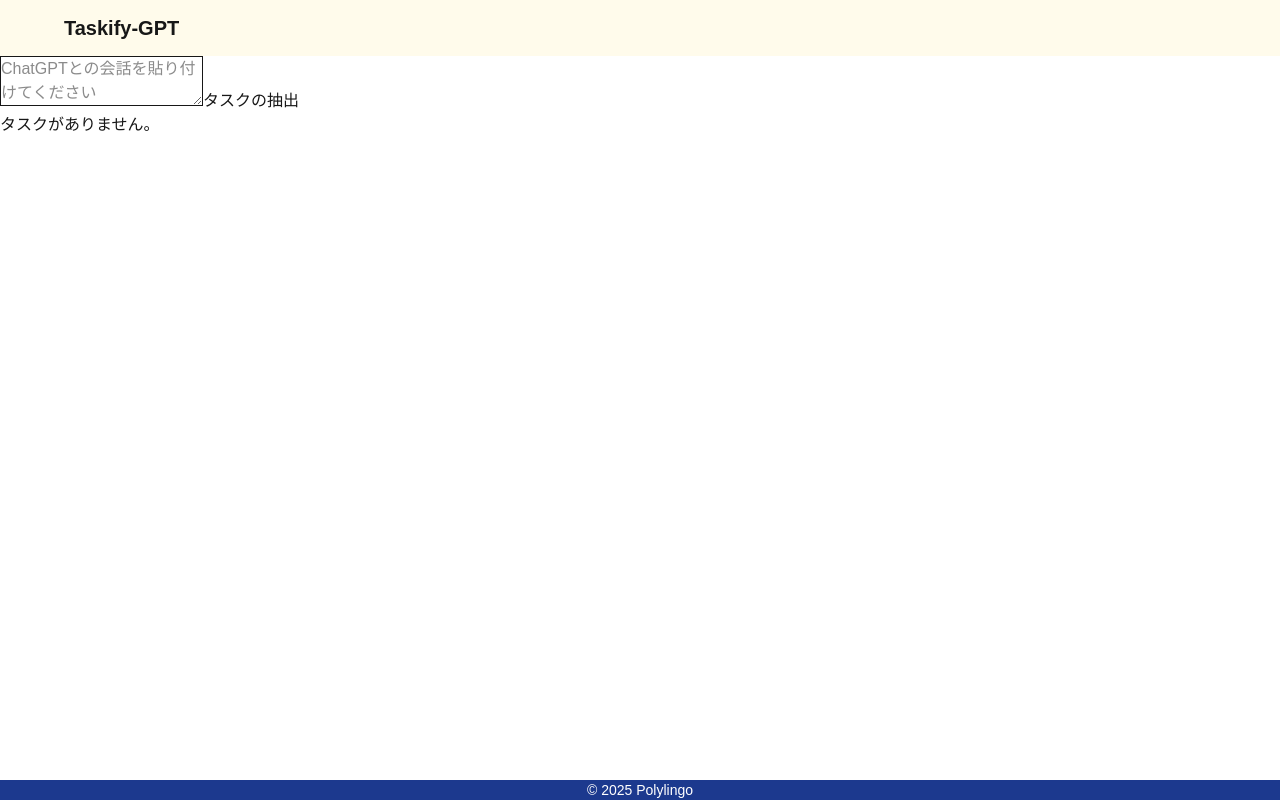
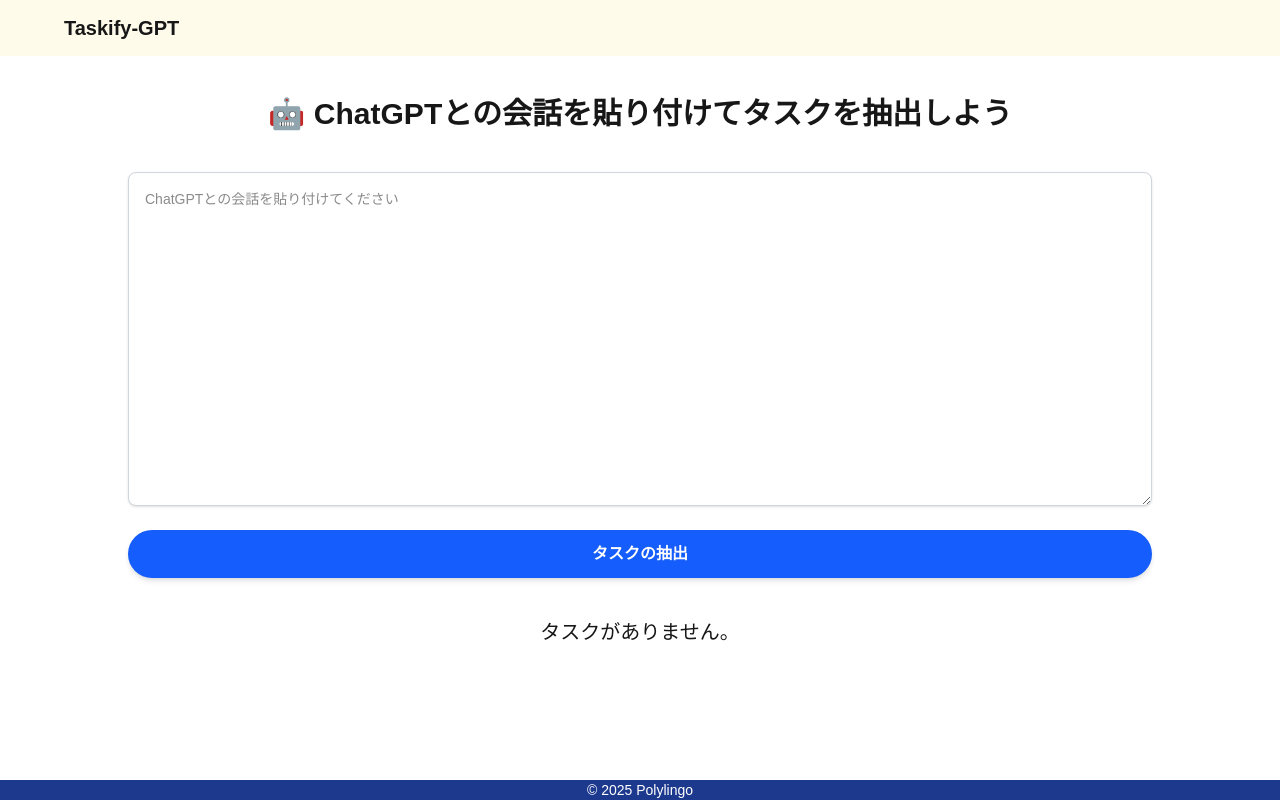
Before and after one commit to Yuji5117/Taskify-GPT, a Next.js app: page / in a window 1280 px wide. Built offline with nearby package versions, Linux system fonts and the light colour scheme.

Commit message:
Add style

```diff
--- a/src/app/page.tsx
+++ b/src/app/page.tsx
@@ -34,17 +34,29 @@
   };
 
   return (
+    <div className="max-w-5xl mx-auto py-10">
       <div>
+        <h2 className="text-3xl text-center font-bold">
+          🤖 ChatGPTとの会話を貼り付けてタスクを抽出しよう
+        </h2>
+        <div className="py-10 flex flex-col">
           <textarea
             value={chatText}
             onChange={handleChatChange}
-        className="border"
+            className="w-full p-4 rounded-lg border border-gray-300 shadow-sm focus:outline-none focus:ring-2 focus:ring-blue-500 focus:border-blue-500 bg-white text-sm"
             placeholder="ChatGPTとの会話を貼り付けてください"
+            rows={15}
           />
-      <button onClick={handleExtractTasks}>タスクの抽出</button>
+          <button
+            className="mt-6 px-6 py-3 bg-blue-600 hover:bg-blue-700 text-white font-semibold rounded-full shadow-md transition-all duration-200 ease-in-out"
+            onClick={handleExtractTasks}
+          >
+            タスクの抽出
+          </button>
+        </div>
 
         {tasks.length > 0 ? (
-        <div>
+          <div className="my-8 px-4 grid gap-4 sm:grid-cols-1 md:grid-cols-2 lg:grid-cols-3">
             {tasks.map((task) => (
               <TaskCard
                 key={task.title}
@@ -55,8 +67,9 @@
             ))}
           </div>
         ) : (
-        <p>タスクがありません。</p>
+          <p className="text-center text-xl">タスクがありません。</p>
         )}
+      </div>
     </div>
   );
 }
--- a/src/component/Task/TaskCard.tsx
+++ b/src/component/Task/TaskCard.tsx
@@ -9,17 +9,27 @@
 
 const TaskCard = ({ task, isChecked, onToggle }: TaskCardProps) => {
   return (
-    <div>
-      <input
-        type="checkbox"
-        checked={isChecked}
-        onChange={() => onToggle(task)}
-      />
-      <h3>{task.title}</h3>
-      <p>{task.body}</p>
-      <div>
+    <div className="bg-white p-5 rounded-xl shadow-md hover:shadow-lg transition-shadow duration-200 border border-gray-200 flex flex-col gap-3">
+      <div className="flex items-center gap-3">
+        <input
+          type="checkbox"
+          checked={isChecked}
+          onChange={() => onToggle(task)}
+          className="w-5 h-5 accent-blue-600"
+        />
+        <h3 className="text-lg font-semibold">{task.title}</h3>
+      </div>
+
+      <p className="text-gray-700 text-sm">{task.body}</p>
+
+      <div className="flex flex-wrap gap-2">
         {task.label?.map((label) => (
-          <span key={label}>{label}</span>
+          <span
+            key={label}
+            className="bg-blue-100 text-blue-700 text-xs font-medium px-2 py-1 rounded-full"
+          >
+            #{label}
+          </span>
         ))}
       </div>
     </div>
```
Lines whose indentation alone changed are shown as unchanged.
